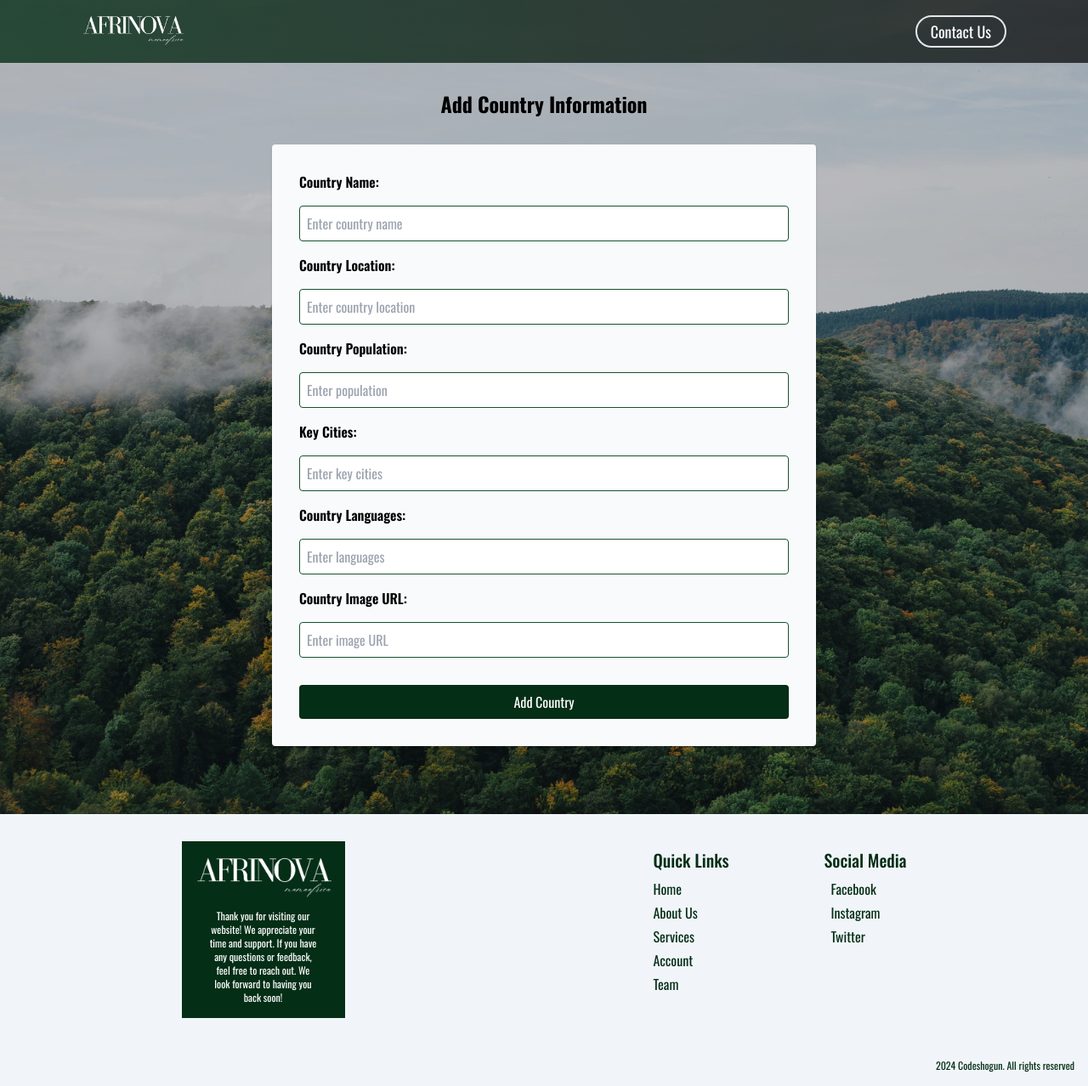
After one commit to BensaltanaHoussam/AFRINOVA, a PHP site: page /countries-form.php in a window 1280 px wide. The commit adds this page. Shown: the whole page at 85% size. Run offline with PHP 8.4, Linux system fonts and the light colour scheme; some libraries are stand-ins or nearby versions.

Commit message:
adding a form page for let the admin add a country

```diff
--- /dev/null
+++ b/countries-form.php
@@ -0,0 +1,123 @@
+<?php
+
+require('./db_connection.php');
+
+if (isset ($_POST['submit'])){
+
+  $country_name = $_POST['country_name'];
+  $country_location = $_POST['country_location'];
+  $country_population = $_POST['country_population'];
+  $key_cities = $_POST['key_cities'];
+  $country_languages = $_POST['country_languages'];
+  $country_img = $_POST['country_img'];
+
+  $query = mysqli_query($conn, "INSERT INTO pays (country_name, country_location, country_population, key_cities, country_languages, country_img) VALUES ('$country_name', '$country_location', '$country_population', '$key_cities', '$country_languages', '$country_img')");
+
+  if($query) {
+    echo "<script>alert('Data inserted successfully');</script>";
+  }else{
+    echo "<script>alert('There is an error');</script>";
+  }
+
+}
+
+?>
+
+<!DOCTYPE html>
+<html lang="fr">
+<head>
+  <meta charset="UTF-8">
+  <meta name="viewport" content="width=device-width, initial-scale=1.0">
+  <title>AFRINOVA</title>
+  <link rel="stylesheet" href="style.css">
+  <script src="https://cdn.tailwindcss.com"></script>
+  <link href="https://cdn.jsdelivr.net/npm/remixicon@4.5.0/fonts/remixicon.css" rel="stylesheet" />
+  <link rel="preconnect" href="https://fonts.googleapis.com">
+  <link rel="preconnect" href="https://fonts.gstatic.com" crossorigin>
+  <link href="https://fonts.googleapis.com/css2?family=Oswald:wght@200..700&family=Outfit:wght@100..900&display=swap" rel="stylesheet">
+</head>
+<body>
+  <section class="landingPage h-full">
+    <div class="flex justify-between cursor-pointer items-center py-4 px-4 md:px-24 bg-gradient-to-r from-green-950/80 to-black/70">
+      <img  class="w-[120px]" src="./img/logo.png" alt="logo">
+      <div>
+        <a href="#" class="text-white text-lg border-2 rounded-3xl py-1 px-4 hover:text-green-950 hover:bg-white hover:border-white transform duration-300">Contact Us</a>
+      </div>
+    </div>
+
+    <h1 class="font-bold text-black  text-2xl py-4 text-center mt-4 mb-4 ">Add Country Information</h1>
+
+    <section class="pb-20">
+    <form class="flex flex-col gap-4  mx-auto w-full md:w-1/2 bg-gray-50 p-8  rounded shadow" method="POST">
+      <label for="country-name" class="font-semibold">Country Name:</label>
+      <input type="text" name="country_name" id="country-name" class="p-2 border border-green-900 rounded" placeholder="Enter country name">
+
+      <label for="country-location" class="font-semibold">Country Location:</label>
+      <input type="text" name="country_location" id="country-location" class="p-2 border border-green-900 rounded " placeholder="Enter country location">
+
+      <label for="country-population" class="font-semibold">Country Population:</label>
+      <input type="number" name="country_population" id="country-population" class="p-2 border border-green-900 rounded" placeholder="Enter population">
+
+      <label for="key-cities" class="font-semibold">Key Cities:</label>
+      <input type="text" name="key_cities" id="key-cities" class="p-2 border border-green-900 rounded" placeholder="Enter key cities">
+
+      <label for="country-languages" class="font-semibold">Country Languages:</label>
+      <input type="text" name="country_languages" id="country-languages" class="p-2 border border-green-900 rounded" placeholder="Enter languages">
+
+      <label for="country-img" class="font-semibold">Country Image URL:</label>
+      <input type="url" name="country_img" id="country-img" class="p-2 border border-green-900 rounded" placeholder="Enter image URL">
+
+      <button type="submit" name="submit" class="mt-4 bg-green-950 text-white py-2 px-4 rounded hover:bg-green-700 transform duration-300">Add Country</button>
+    </form>
+
+    </section>
+
+  </section>
+
+
+
+     <!-- FOOTER -->
+     <footer class="bg-slate-100">
+      <div
+        class="container flex justify-around items-center p-8 flex-col md:flex-row"
+      >
+
+      <div class="bg-green-950 p-4 flex flex-col items-center">
+        <img
+        class="w-40 pb-2 "
+        src="./img/logo.png"
+        alt="logo"
+      />
+      <p class="text-xs w-32 text-center text-white">Thank you for visiting our website! We appreciate your time and support. If you have any questions or feedback, feel free to reach out. We look forward to having you back soon!</p>
+
+      </div>
+
+
+        <div class="flex gap-28 text-green-950 md:flex-row">
+          <div class="mb-4">
+            <h1 class="text-xl font-medium pb-2">Quick Links</h1>
+            <ul>
+              <li class="pb-1 hover:underline transition-all duration-400 hover:cursor-pointer"> <a href="#">Home</a></li>
+              <li class="pb-1 hover:underline transition-all duration-400 hover:cursor-pointer"><a href="#">About Us</a></li>
+              <li class="pb-1 hover:underline transition-all duration-400 hover:cursor-pointer"><a href="#">Services</a></li>
+              <li class="pb-1 hover:underline transition-all duration-400 hover:cursor-pointer"><a href="#">Account</a></li>
+              <li class="pb-1 hover:underline transition-all duration-400 hover:cursor-pointer"><a href="#">Team</a></li>
+            </ul>
+          </div>
+
+          <div class="mb-4">
+            <h1 class="text-xl font-medium pb-2">Social Media</h1>
+            <ul>
+              <li class="pb-1 hover:underline transition-all duration-400 hover:cursor-pointer"><i class="fa-brands fa-facebook pr-2"></i><a href="#">Facebook</a></li>
+              <a href="#"><li class="pb-1 hover:underline transition-all duration-400 hover:cursor-pointer"><i class="fa-brands fa-instagram pr-2"></i><a href="#">Instagram</a></li>
+              <a href="#"><li class="pb-1 hover:underline transition-all duration-400 hover:cursor-pointer"><i class="fa-brands fa-twitter pr-2"></i><a href="#">Twitter</a></li>
+            </ul>
+          </div>
+        </div>
+      </div>
+      <p class="text-green-950 flex justify-end text-xs p-4">
+        2024 Codeshogun. All rights reserved
+      </p>
+    </footer>
+</body>
+</html>
--- /dev/null
+++ b/db_connection.php
@@ -0,0 +1,12 @@
+<?php
+$servername = "localhost";
+$username = "root";
+$password = "";
+$dbname = "afrinova";
+
+$conn = mysqli_connect($servername , $username , $password , $dbname, 3307 );
+
+if (!$conn){
+    die("Erreur de connection : " . mysqli_connect_error());
+}
+?>
```
Also changed, not shown: index.php (+4 -18 lines).
